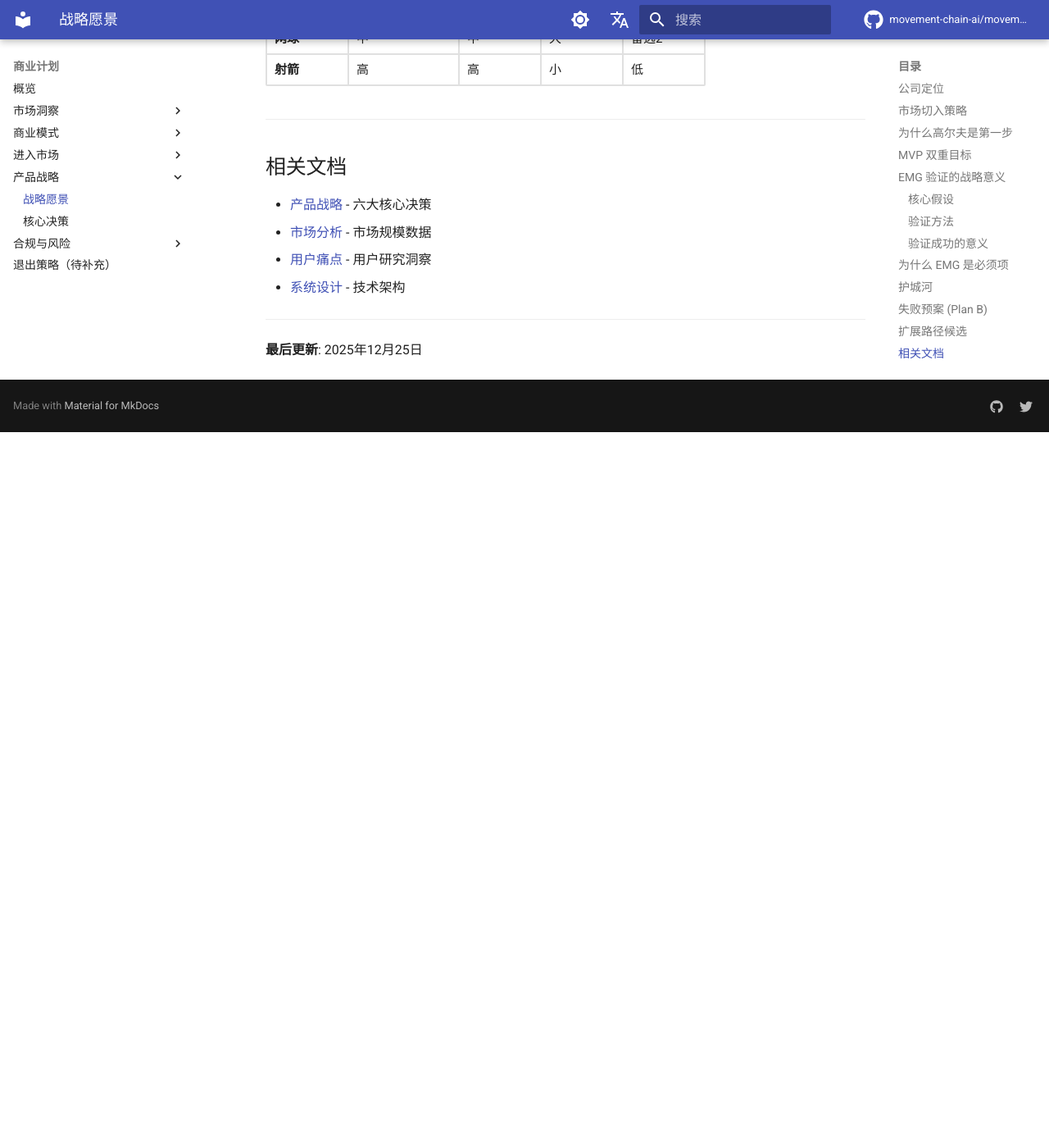
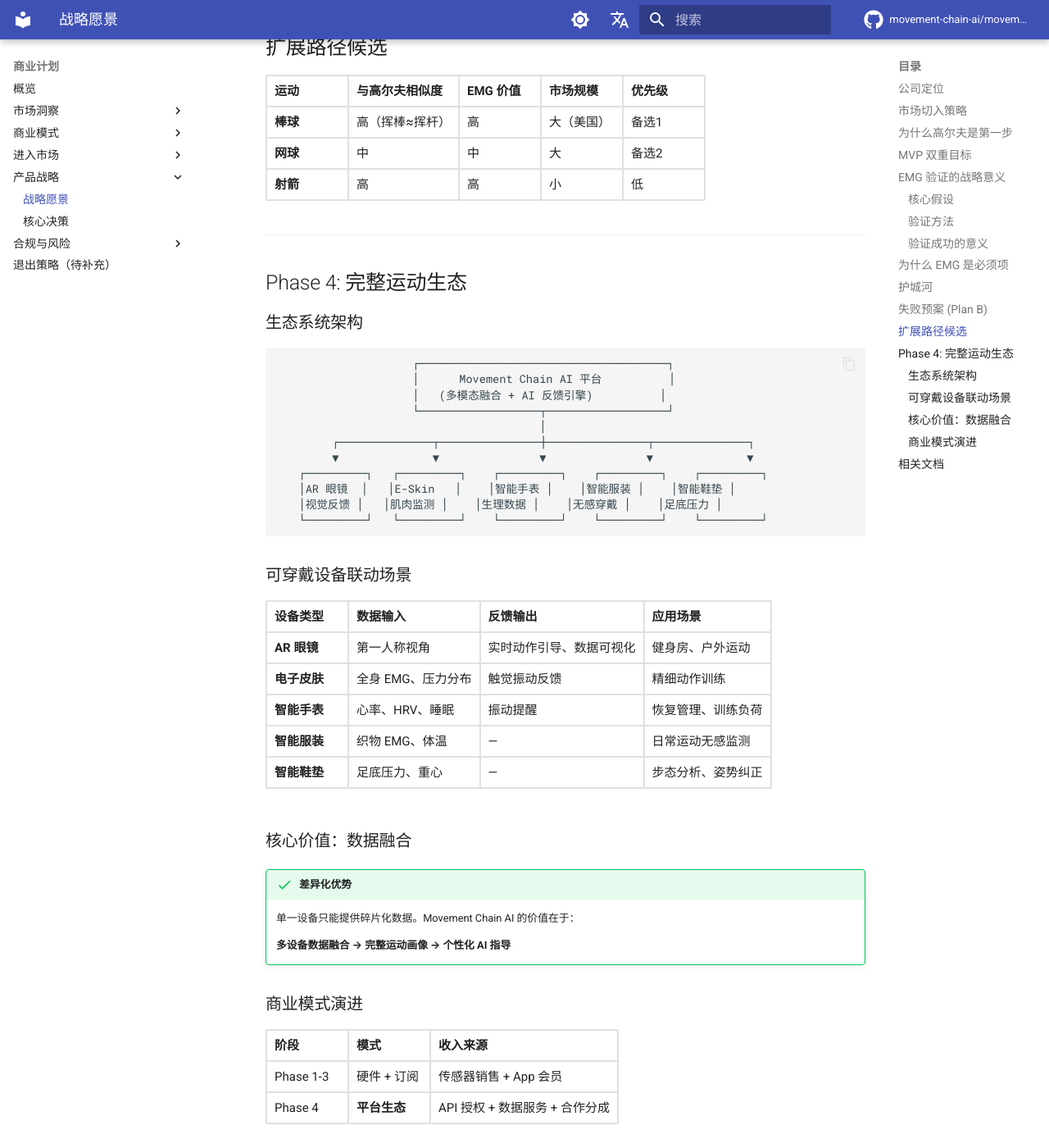
Before and after one commit to movement-chain-ai/movement-chain-docs, an MkDocs documentation site: the page built from docs/zh/business-plan/strategic-vision.md, in a window 1280 px wide and 1400 px high, scrolled down 3211 px. Shown: the whole window at 82% size. Built offline with MkDocs 1.6.1 and Material for MkDocs 9.7.7, drawn with Linux system fonts in a browser that asks for light colours; comment, search, counter and statistics services are not loaded; the version menu is left out; before the commit the page ends 3738 px from its top, so only the background shows below that; some of the changed text lies outside the part shown.

Commit message:
扩展Phase 4愿景：完整运动生态系统
- Phase 4 从可穿戴设备改为完整运动生态
- 添加生态系统架构图：AR眼镜、E-Skin、智能手表、智能服装、智能鞋垫
- 添加可穿戴设备联动场景表格
- 添加商业模式演进：从硬件+订阅到平台生态
- 强调核心价值：多设备数据融合 → 完整运动画像 → 个性化AI指导

🤖 Generated with [Claude Code](https://claude.com/claude-code)

Co-Authored-By: Claude Opus 4.5 <noreply@anthropic.com>

````diff
--- a/docs/zh/business-plan/strategic-vision.md
+++ b/docs/zh/business-plan/strategic-vision.md
@@ -22,11 +22,17 @@ Phase 2: 网球/棒球 (扩展挥拍类运动)
     ↓
 Phase 3: 健身/力量训练 (核心目标市场)
     ↓
-Phase 4: 可穿戴设备生态 (待探索)
+Phase 4: 完整运动生态 (待探索)
 ```
 
-!!! info "长期愿景"
-    始终聚焦大众消费市场。Phase 4 可能与智能手表、健身手环等可穿戴设备联动，而非专业康复/物理治疗领域。
+!!! info "长期愿景：完整运动生态"
+    始终聚焦大众消费市场。Phase 4 将与多种可穿戴设备联动，打造完整的运动数据生态：
+
+    - **AR 眼镜**: 实时视觉反馈叠加（动作引导、数据可视化）
+    - **电子皮肤 (E-Skin)**: 全身肌肉活动监测、触觉反馈
+    - **智能手表/手环**: 心率、睡眠、恢复状态整合
+    - **智能服装**: 织物传感器无感穿戴
+    - **智能鞋垫**: 足底压力分布、步态分析
 
 ---
 
@@ -118,6 +124,50 @@ Phase 4: 可穿戴设备生态 (待探索)
 
 ---
 
+## Phase 4: 完整运动生态 {#phase-4-完整运动生态}
+
+### 生态系统架构
+
+```text
+                    ┌─────────────────────────────────────┐
+                    │      Movement Chain AI 平台          │
+                    │   (多模态融合 + AI 反馈引擎)          │
+                    └──────────────────┬──────────────────┘
+                                       │
+        ┌──────────────┬───────────────┼───────────────┬──────────────┐
+        ▼              ▼               ▼               ▼              ▼
+   ┌─────────┐   ┌─────────┐    ┌─────────┐    ┌─────────┐    ┌─────────┐
+   │AR 眼镜  │   │E-Skin   │    │智能手表 │    │智能服装 │    │智能鞋垫 │
+   │视觉反馈 │   │肌肉监测 │    │生理数据 │    │无感穿戴 │    │足底压力 │
+   └─────────┘   └─────────┘    └─────────┘    └─────────┘    └─────────┘
+```
+
+### 可穿戴设备联动场景
+
+| 设备类型 | 数据输入 | 反馈输出 | 应用场景 |
+|---------|---------|---------|---------|
+| **AR 眼镜** | 第一人称视角 | 实时动作引导、数据可视化 | 健身房、户外运动 |
+| **电子皮肤** | 全身 EMG、压力分布 | 触觉振动反馈 | 精细动作训练 |
+| **智能手表** | 心率、HRV、睡眠 | 振动提醒 | 恢复管理、训练负荷 |
+| **智能服装** | 织物 EMG、体温 | — | 日常运动无感监测 |
+| **智能鞋垫** | 足底压力、重心 | — | 步态分析、姿势纠正 |
+
+### 核心价值：数据融合
+
+!!! success "差异化优势"
+    单一设备只能提供碎片化数据。Movement Chain AI 的价值在于：
+
+    **多设备数据融合 → 完整运动画像 → 个性化 AI 指导**
+
+### 商业模式演进
+
+| 阶段 | 模式 | 收入来源 |
+|-----|------|---------|
+| Phase 1-3 | 硬件 + 订阅 | 传感器销售 + App 会员 |
+| Phase 4 | **平台生态** | API 授权 + 数据服务 + 合作分成 |
+
+---
+
 ## 相关文档
 
 - [产品战略](product-strategy.md) - 六大核心决策
````
